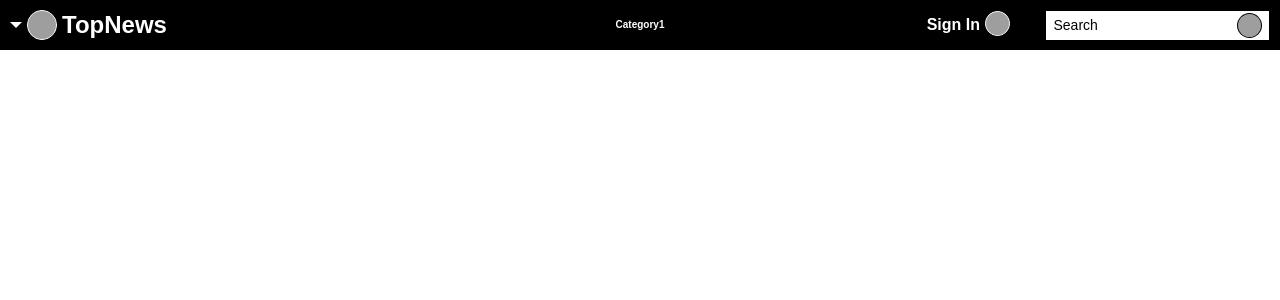
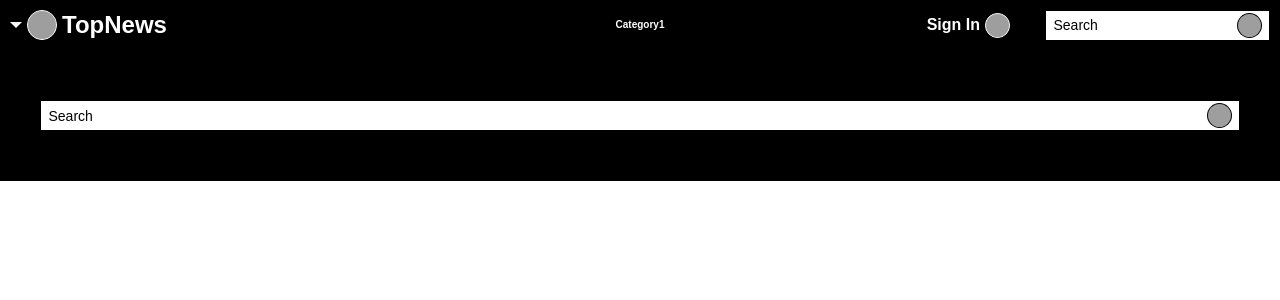
Before and after one commit to Hyde70s491/top-news-app, a React (Create React App) app: page / in a window 1280 px wide. Shown: the top 300 px of the page. Built offline with nearby package versions, Linux system fonts and the light colour scheme; grey boxes are pictures that could not be loaded.

Commit message:
Add SearchBar to AppFooter

```diff
--- a/src/views/components/search-bar/SearchBar.scss
+++ b/src/views/components/search-bar/SearchBar.scss
@@ -9,10 +9,18 @@
   flex-direction: row;
   justify-content: space-between;
   padding: 0.2rem 0.75rem;
-  width: 22.5rem;
+  width: 100%;
 
   &:hover {
     opacity: 1;
+  }
+
+  &--header {
+    width: 22.5rem;
+  }
+
+  &--footer {
+    margin: 5rem 0;
   }
 
   &__query {
--- a/src/views/components/search-bar/SearchBar.tsx
+++ b/src/views/components/search-bar/SearchBar.tsx
@@ -2,9 +2,20 @@ import React from "react";
 
 import "./SearchBar.scss";
 
-const SearchBar: React.FC = () => {
+interface SearchBarProps {
+  readonly barClassName?: string;
+}
+
+const SearchBar: React.FC<SearchBarProps> = (
+  props: React.PropsWithChildren<SearchBarProps>
+) => {
+  const { barClassName } = props;
+
   return (
-    <button className="search-bar" type="button">
+    <button
+      className={`search-bar${barClassName ? " " + barClassName : ""}`}
+      type="button"
+    >
       <div className="search-bar__query">Search</div>
       <img
         className="search-bar__icon"
--- a/src/views/layout/app-footer/AppFooter.scss
+++ b/src/views/layout/app-footer/AppFooter.scss
@@ -2,6 +2,7 @@
 
 .app-footer {
   background-color: $color-black;
+  overflow: auto;
   width: 100%;
 
   &__content {
--- a/src/views/layout/app-footer/AppFooter.tsx
+++ b/src/views/layout/app-footer/AppFooter.tsx
@@ -1,11 +1,14 @@
 import React from "react";
 
+import SearchBar from "../../components/search-bar/SearchBar";
 import "./AppFooter.scss";
 
 const AppFooter: React.FC = () => {
   return (
     <div className="app-footer">
-      <div className="app-footer__content"></div>
+      <div className="app-footer__content">
+        <SearchBar barClassName="search-bar--footer" />
+      </div>
     </div>
   );
 };
--- a/src/views/layout/app-header/AppHeader.tsx
+++ b/src/views/layout/app-header/AppHeader.tsx
@@ -18,7 +18,7 @@ const AppHeader: React.FC = () => {
         </div>
         <div className="app-header__content__segment app-header__content__segment--right">
           <UserAdministration />
-          <SearchBar />
+          <SearchBar barClassName="search-bar--header" />
         </div>
       </div>
     </div>
--- a/src/views/layout/app-header/user-administration/UserAdministration.scss
+++ b/src/views/layout/app-header/user-administration/UserAdministration.scss
@@ -5,6 +5,10 @@
   display: flex;
   flex-direction: row;
   margin-right: 3.5rem;
+
+  a {
+    height: 2.5rem;
+  }
 
   &__action-button {
     color: $color-white;
```
Also changed, not shown: 1 other file (tests, documents, lock files or other folders).
